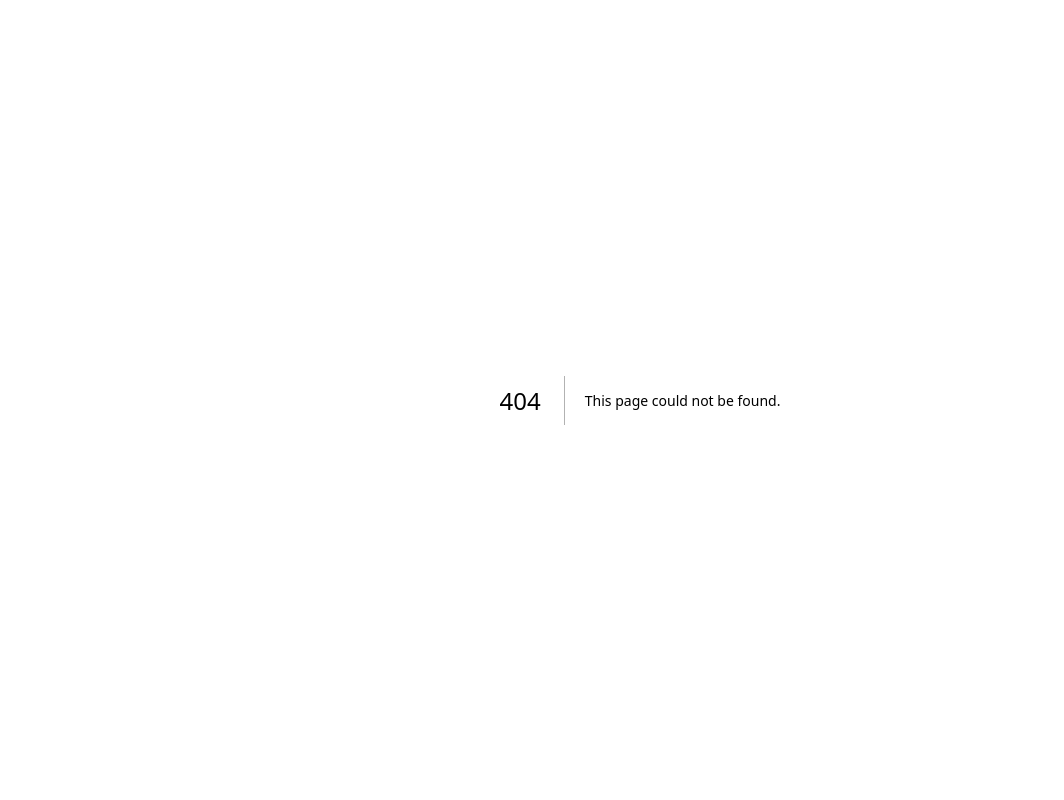
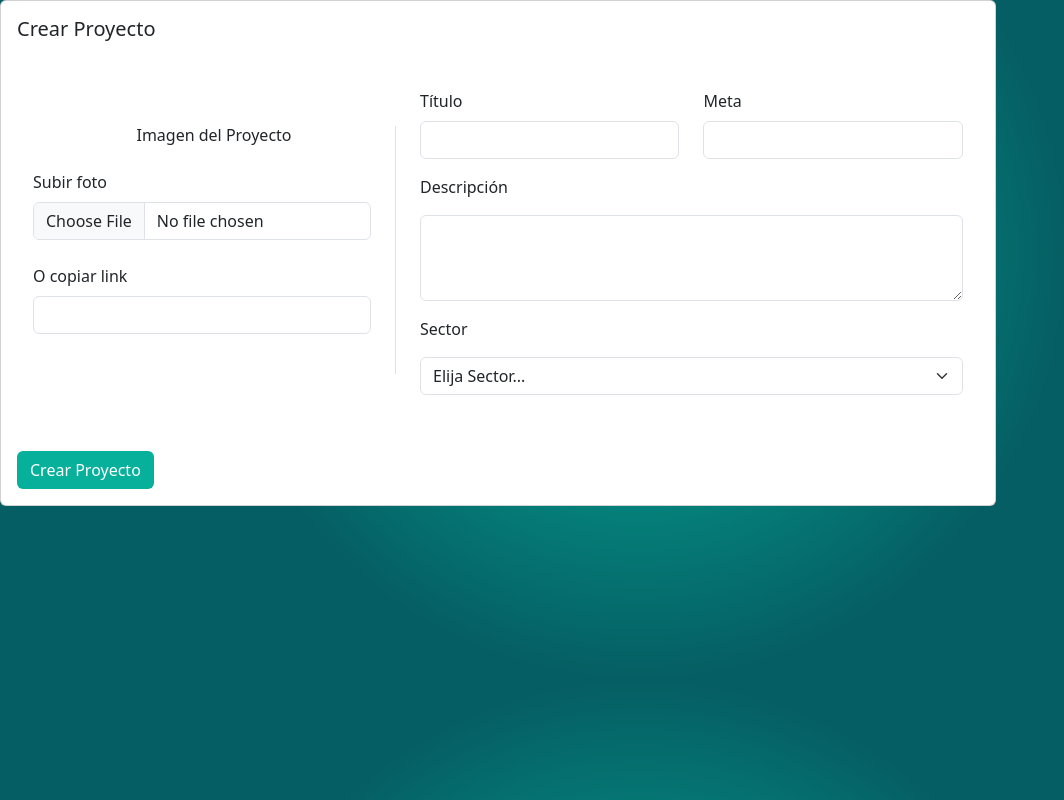
Before and after one commit to andreaortez/proyecto_emergentes, a Next.js app in the folder frontend/: page /views/crearProyecto in a window 1280 px wide. Before the commit this address had no page. Shown: the whole page, without its empty margins (0-1064 px from the left). Built offline with nearby package versions, Linux system fonts and the light colour scheme.

Commit message:
ui de crear Proyecto

```diff
--- a/frontend/src/pages/PYMES.tsx
+++ b/frontend/src/pages/PYMES.tsx
@@ -7,6 +7,7 @@ import Mensajeria from "./views/mensajeria";
 import MiPerfil from "./views/miperfil";
 import Proyectos from "./views/misproyectos";
 import SearchProyects from "./views/searchProjects";
+import CrearProyecto from "./views/crearProyecto"
 
 export default function BackgroundText() {
     const [currentView, setCurrentView] = useState("dashboard");
@@ -23,7 +24,7 @@ export default function BackgroundText() {
                         {currentView === "mensajeria" && <Mensajeria />}
                         {currentView === "perfil" && <MiPerfil />}
                         {currentView === "proyectos" && <Proyectos />}
-                        {currentView === "searchProyects" && <SearchProyects />}
+                        {currentView === "crearProyectos" && <CrearProyecto />}
                     </div>
                 </div>
             </div>
--- a/frontend/src/pages/Registrarse.tsx
+++ b/frontend/src/pages/Registrarse.tsx
@@ -100,7 +100,8 @@ export default function SignUp() {
                         <div className="col-6 mb-3">
                             <label htmlFor="inputState" className="form-label">Tipo de cuenta</label>
                             <select id="inputState" className="form-select" required>
-                                <option selected>PYME</option>
+                                <option selected disabled value="">Elija su tipo de cuenta...</option>
+                                <option>PYME</option>
                                 <option>Inversionista</option>
                             </select>
                         </div>
--- a/frontend/src/pages/components/userInformation.tsx
+++ b/frontend/src/pages/components/userInformation.tsx
@@ -64,6 +64,10 @@ export default function UserInformation({ correo, telefono, direccion }: User) {
                     sessionStorage.setItem("rol", result.data.rol);
                     sessionStorage.setItem("avatar", result.data.avatar);
                     setShowModal(false);
+
+                    <div className="alert alert-success" role="alert">
+                        ¡Su usuario se ha modificado con éxito!
+                    </div>
 
                     //window.location.reload();
                 })
--- /dev/null
+++ b/frontend/src/pages/views/crearProyecto.tsx
@@ -0,0 +1,102 @@
+import react from 'react'
+import { useEffect, useState } from 'react';
+import axios from 'axios';
+
+interface Proyecto {
+    nombre: string;
+    imagen: string;
+    meta: number;
+    descripcion: string;
+    recaudado: number;
+}
+
+export default function MisProyectos() {
+    const [proyectos, setProyectos] = useState<Proyecto[]>([]);
+    const pyme_id = sessionStorage.getItem("tipo_id");
+
+    useEffect(() => {
+        const fetchProyectos = async () => {
+            try {
+                //console.log("pyme_id desde sessionStorage:", pyme_id);
+                const response = await axios.get('http://localhost:3001/ProyectosPyme', {
+                    params: { pyme_id }
+                });
+                if (response.data.length > 0) {
+                    setProyectos(response.data);
+                } else {
+                    console.warn("No hay proyectos para este pyme_id.");
+                    setProyectos([]);
+                }
+            } catch (error) {
+                console.error("Error al cargar los proyectos:", error);
+            }
+        };
+
+        if (pyme_id) {
+            fetchProyectos();
+        } else {
+            console.error("No se encontró el ID de la pyme en sessionStorage");
+        }
+    }, [pyme_id]);
+
+    return (
+        <div className="components">
+            <div className="card" style={{ width: "77.8%" }}>
+                <div className="card-body">
+                    <h5 className="card-title mb-4">Crear Proyecto</h5>
+                    <form className="row g-3 needs-validation" noValidate>
+                        <div className='hstack gap-4 p-4'>
+                            <div className='border-end d-flex flex-column align-items-center'>
+                                <h6 className="card-title mb-4">Imagen del Proyecto</h6>
+                                <div className="mb-3 me-4">
+                                    <label htmlFor="avatar" className="form-label">Subir foto</label>
+                                    <input className="form-control form-control mb-4" id="avatar" type="file" />
+
+                                    <label htmlFor="avatar2" className="form-label">O copiar link</label>
+                                    <input type="text" id="avatar2" className="form-control mb-4" />
+                                </div>
+                            </div>
+
+                            <div className='vstack'>
+                                <div className="row mb-3 align-items-center">
+                                    <div className="col-md-6">
+                                        <label htmlFor="titulo" className="form-label">Título</label>
+                                        <input type="text" className="form-control" id="titulo" required />
+                                    </div>
+                                    <div className="col-md-6">
+                                        <label htmlFor="meta" className="form-label">Meta</label>
+                                        <input type="text" className="form-control" id="meta" required />
+                                    </div>
+                                </div>
+
+                                <div className="mb-3">
+                                    <label htmlFor="descripcion" className="form-label mb-3">Descripción</label>
+                                    <textarea className="form-control" id="descripcion" rows={3} required />
+                                </div>
+
+                                <div className="mb-3">
+                                    <label htmlFor="sector" className="form-label mb-3">Sector</label>
+                                    <select className="form-select" id="sector" required>
+                                        <option selected disabled value="">Elija Sector...</option>
+                                        <option>Economía</option>
+                                        <option>Salud</option>
+                                        <option>Educación</option>
+                                        <option>Agrícola</option>
+                                        <option>Ganadería</option>
+                                        <option>Finanzas</option>
+                                        <option>Tecnología</option>
+                                    </select>
+                                </div>
+                            </div>
+                        </div>
+                        <div className="col-12">
+                            <button type="submit" className="btn btn2">
+                                Crear Proyecto
+                            </button>
+                        </div>
+                    </form>
+                </div>
+            </div>
+        </div>
+    );
+};
--- a/frontend/src/styles/styles.css
+++ b/frontend/src/styles/styles.css
@@ -258,6 +258,10 @@
     content: url(/imagenes/plano2.png)
 }
 
+.nav-elements:hover #crear {
+    content: url(/imagenes/crear2.png)
+}
+
 .grafica {
     position: absolute;
     top: 330px;
```
Also changed, not shown: frontend/src/pages/components/sidebar-pyme.tsx (+16 -1 lines), frontend/public/imagenes/crear.png (added), frontend/public/imagenes/crear2.png (added).
